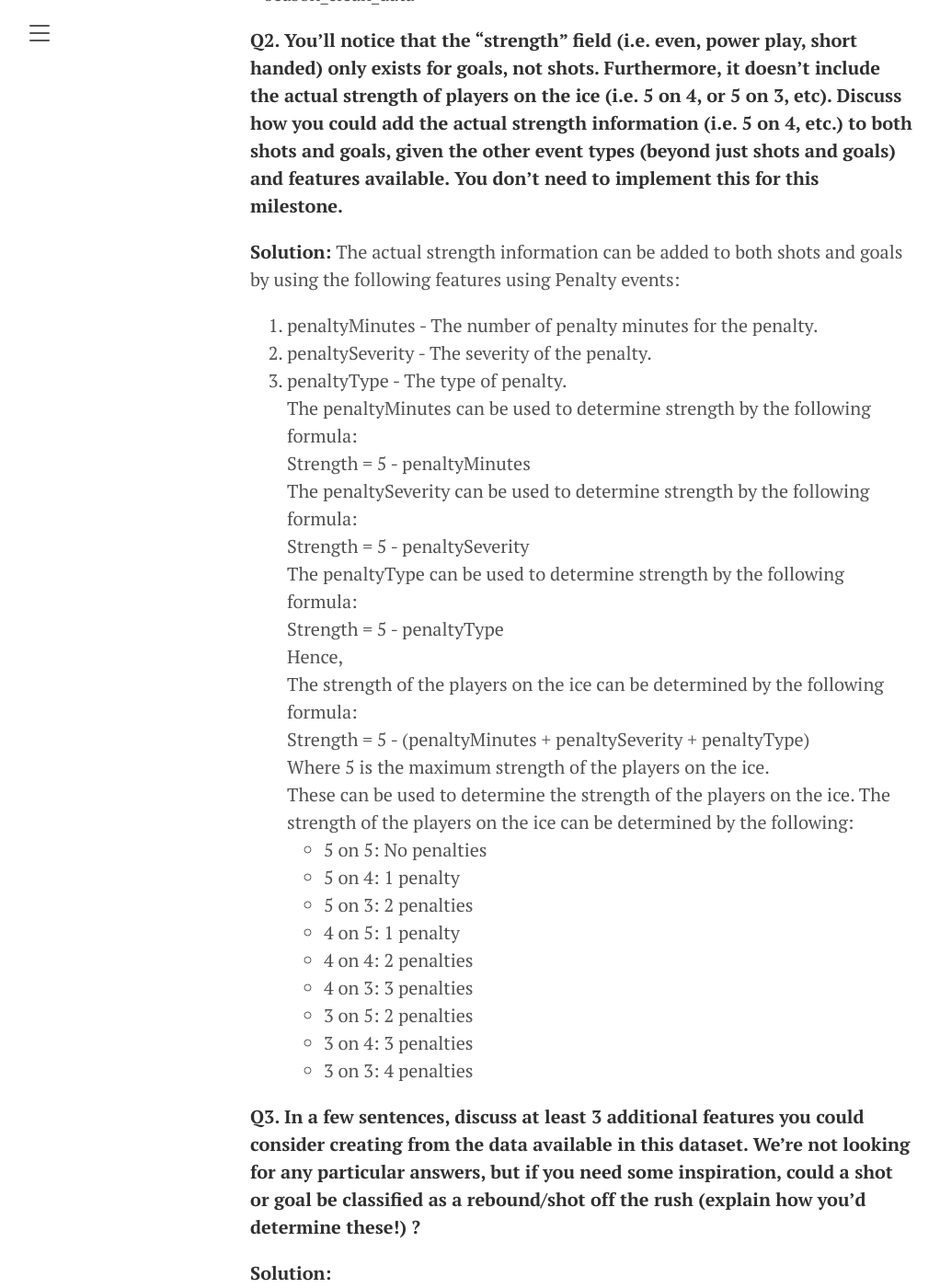
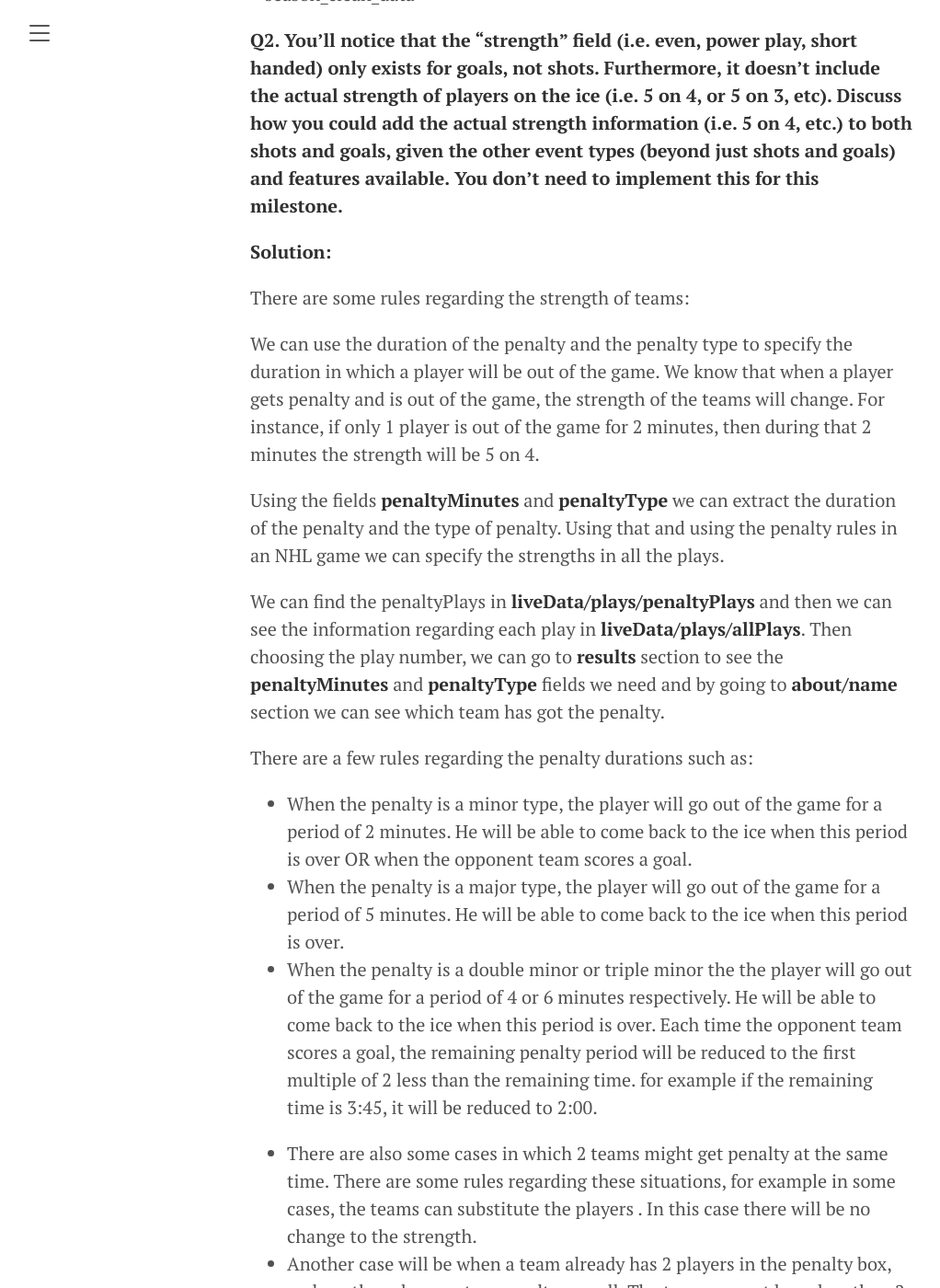
Before and after one commit to IFT6758-Team-08/Blogpost, a Jekyll site: the page built from _posts/2022-10-06-Milestone-1.md, in a window 1280 px wide and 1400 px high, scrolled down 6074 px. Shown: the whole window at 92% size, without its empty margins (8-1030 px from the left). Built offline with Jekyll 4.4.1, drawn with Linux system fonts in a browser that asks for light colours; some of the changed text lies outside the part shown.

Commit message:
q4-b added

```diff
--- a/_posts/2022-10-06-Milestone-1.md
+++ b/_posts/2022-10-06-Milestone-1.md
@@ -179,30 +179,35 @@ The final dataframe after tidying the data is as follows:
 **Q2. You’ll notice that the “strength” field (i.e. even, power play, short handed) only exists for goals, not shots. Furthermore, it doesn’t include the actual strength of players on the ice (i.e. 5 on 4, or 5 on 3, etc). Discuss how you could add the actual strength information (i.e. 5 on 4, etc.) to both shots and goals, given the other event types (beyond just shots and goals) and features available. You don’t need to implement this for this milestone.**
 
 **Solution:**
-The actual strength information can be added to both shots and goals by using the following features using Penalty events:
-1.	penaltyMinutes - The number of penalty minutes for the penalty.
-2.	penaltySeverity - The severity of the penalty.
-3.	penaltyType - The type of penalty. \
-The penaltyMinutes can be used to determine strength by the following formula: \
-Strength = 5 - penaltyMinutes \
-The penaltySeverity can be used to determine strength by the following formula: \
-Strength = 5 - penaltySeverity \
-The penaltyType can be used to determine strength by the following formula: \
-Strength = 5 - penaltyType \
-Hence,\
-The strength of the players on the ice can be determined by the following formula: \
-Strength = 5 - (penaltyMinutes + penaltySeverity + penaltyType) \
-Where 5 is the maximum strength of the players on the ice. \
-These can be used to determine the strength of the players on the ice. The strength of the players on the ice can be determined by the following:
-- 5 on 5: No penalties
-- 5 on 4: 1 penalty
-- 5 on 3: 2 penalties
-- 4 on 5: 1 penalty
-- 4 on 4: 2 penalties
-- 4 on 3: 3 penalties
-- 3 on 5: 2 penalties
-- 3 on 4: 3 penalties
-- 3 on 3: 4 penalties
+
+
+
+There are some rules regarding the strength of teams:
+
+We can use the duration of the penalty and the penalty type to specify the duration in which a player will be out of the game. We know that when a player gets penalty
+and is out of the game, the strength of the teams will change. For instance, if only 1 player is out of the game for 2 minutes, then during that 2 minutes the strength
+will be 5 on 4.
+
+Using the fields **penaltyMinutes** and **penaltyType** we can extract the duration of the penalty and the type of penalty. Using that and using the penalty rules in
+an NHL game we can specify the strengths in all the plays.
+
+We can find the penaltyPlays in **liveData/plays/penaltyPlays**
+and then we can see the information regarding each play in **liveData/plays/allPlays**. Then choosing the play number, we can go to **results** section to see the
+**penaltyMinutes** and **penaltyType** fields we need and by going to **about/name** section we can see which team has got the penalty.
+
+There are a few rules regarding the penalty durations such as:
+
+- When the penalty is a minor type, the player will go out of the game for a period of 2 minutes. He will be able to come back to the ice when this period is over OR when the opponent team scores a goal.
+- When the penalty is a major type, the player will go out of the game for a period of 5 minutes. He will be able to come back to the ice when this period is over.
+- When the penalty is a double minor or triple minor the the player will go out of the game for a period of 4 or 6 minutes respectively.
+ He will be able to come back to the ice when this period is over. Each time the opponent team scores a goal, the remaining penalty period will be reduced to the first multiple of 2 less than the remaining time. for example if the remaining time is 3:45, it will be reduced to 2:00.
+
+- There are also some cases in which 2 teams might get penalty at the same time. There are some rules regarding these situations, for example in some cases, the teams can substitute the players . In this case there will be no change to the strength.
+- Another case will be when a team already has 2 players in the penalty box, and another player gets a penalty as well. The team can not have less than 2 players, so they will get a delayed penalty. Let's assume a game with current strength of 5 on 3 and the team with 3 players, gets another penalty. The 3rd player will not leave the game, but when the penalty time for the first player is over, he will not be able to enter the ice[(Reference)](https://hockeyanswered.com/can-you-have-a-5-on-2-in-hockey/#:~:text=If%20a%20team%20takes%20a,situations%20behind%20this%20more%20closely.)
+ When the time for 2nd player is over, he can enter the ice and therefore the strength will change to 5 on 4. Now the first player can enter the ice ofter the first stoppage after his penalty time is over. (We can find if a stoppage has happened through **results/event** section in allPlays data)
+
+These were some of the most important rules regarding the penalties in a hockey game. Using them we can define our code to reduce the strength of the team getting a penalty and again increasing it when the condition for that penalty is fulfilled and the penalty is over.
+
 
 **Q3. In a few sentences, discuss at least 3 additional features you could consider creating from the data available in this dataset. We’re not looking for any particular answers, but if you need some inspiration, could a shot or goal be classified as a rebound/shot off the rush (explain how you’d determine these!) ?**
 
```
